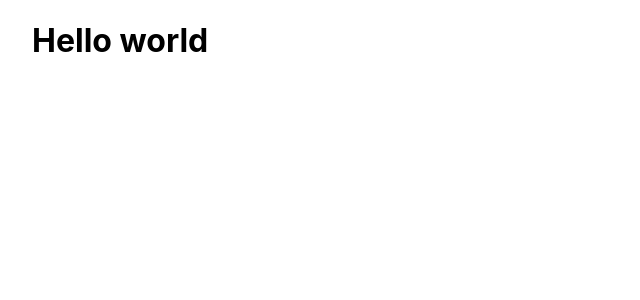
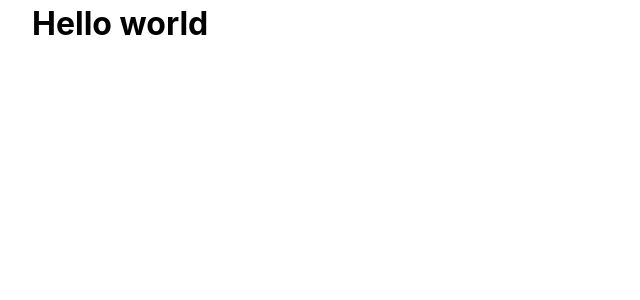
Before and after one commit to gzkdev/quick_note_app, a Next.js app: page / in a window 1280 px wide. Shown: the top 300 px of the page, without its empty margins (0-640 px from the left). Built offline with nearby package versions, Linux system fonts and the light colour scheme.

Commit message:
updated global styles

```diff
--- a/styles/globals.css
+++ b/styles/globals.css
@@ -1,9 +1,40 @@
+*,
+*::before,
+*::after {
+  padding: 0;
+  margin: 0;
+  box-sizing: inherit;
+}
+
+html {
+  box-sizing: border-box;
+  font-size: 100%;
+  scroll-behavior: smooth;
+}
+
 html,
 body {
-  padding: 0;
-  margin: 0;
+  height: 100%;
+}
+
+body {
   font-family: -apple-system, BlinkMacSystemFont, Segoe UI, Roboto, Oxygen,
     Ubuntu, Cantarell, Fira Sans, Droid Sans, Helvetica Neue, sans-serif;
+  font-size: 1rem;
+  line-height: 1.5;
+}
+
+button,
+textarea,
+input {
+  border: none;
+  background: none;
+  font-family: inherit;
+  font-size: inherit;
+}
+
+button {
+  cursor: pointer;
 }
 
 a {
@@ -11,6 +42,6 @@ a {
   text-decoration: none;
 }
 
-* {
-  box-sizing: border-box;
+#__next {
+  height: 100%;
 }
```
